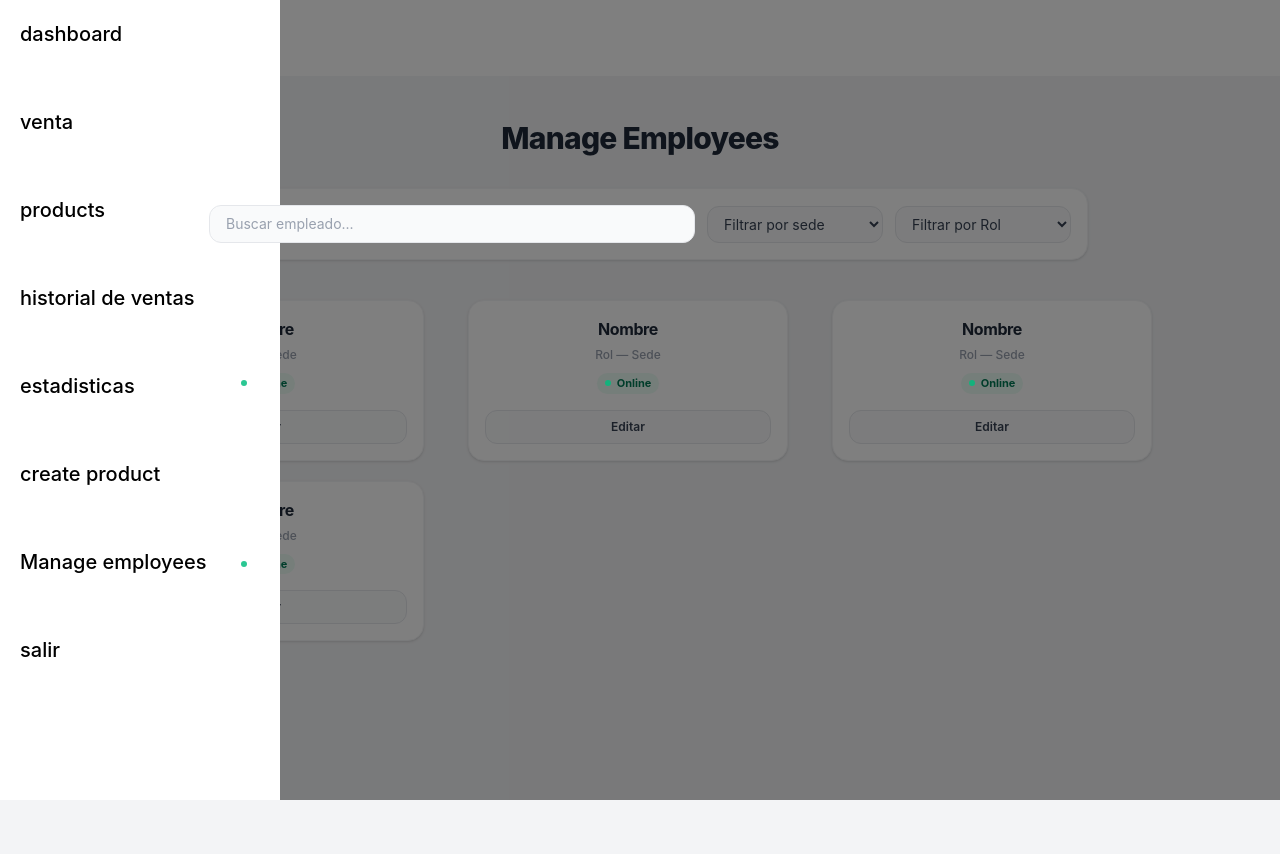
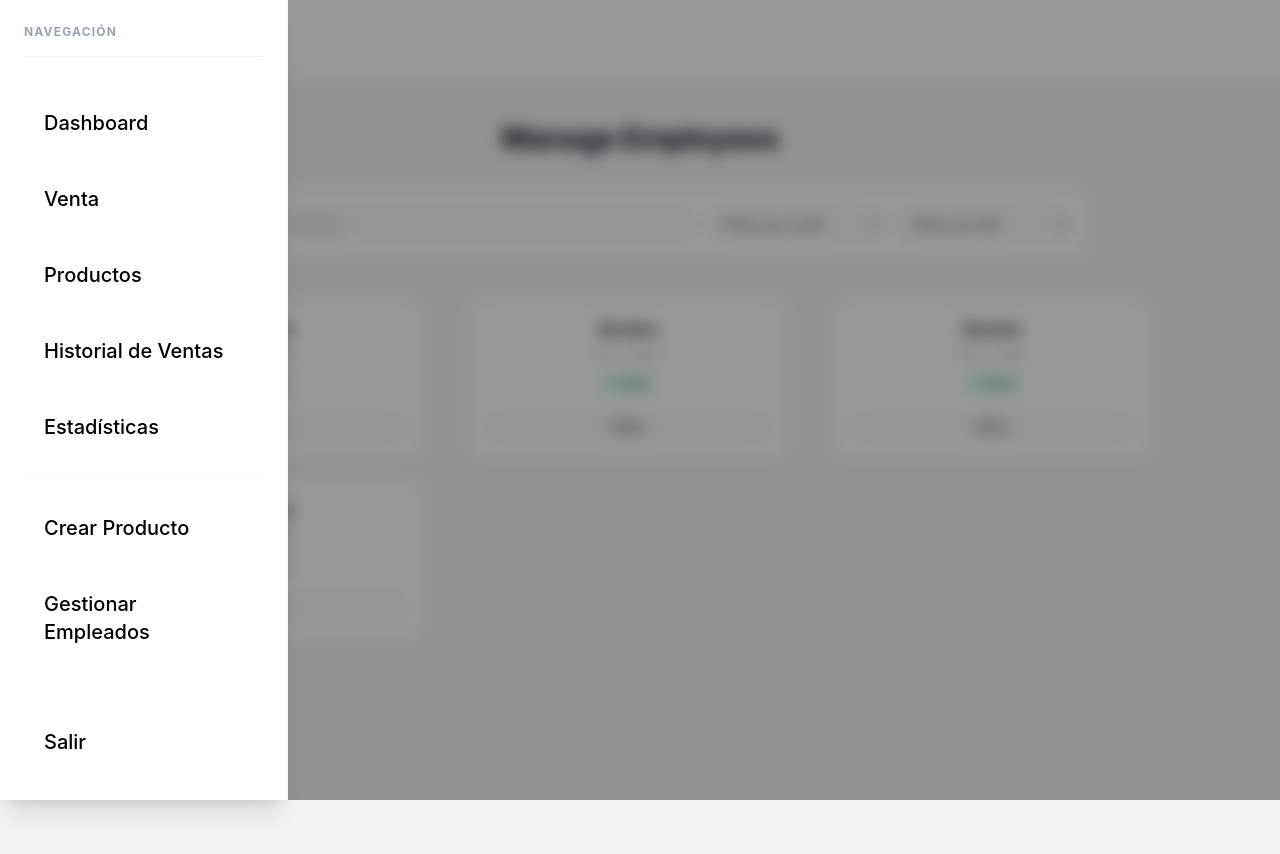
Before and after one commit to and1ru/POS-front, a React (Vite) app: page /private/manage-employees in a window 1280 px wide. Both pictures are taken after a click on the button "mostrar". Shown: the top 854 px of the page. Built offline with nearby package versions, Linux system fonts and the light colour scheme; grey boxes are pictures that could not be loaded.

Commit message:
se mejora el estilo de la barra de navegacion

```diff
--- a/src/components/li-nav-component.tsx
+++ b/src/components/li-nav-component.tsx
@@ -1,18 +1,20 @@
-import { Link } from "react-router-dom";
+import { useNavigate } from "react-router-dom";
 
-interface Props{
-    address?:string
-    title: string
+interface Props {
+  address?: string
+  title: string
 }
-export const LiNavComponent = ({address, title}:Props) => {
+export const LiNavComponent = ({ address, title }: Props) => {
+  const navegar = useNavigate()
+
+  function handleClick() {
+    navegar(`${address}`, { replace: true })
+  }
   return (
-        <li>
-          <Link
-            to={`${address}`}
-            className="block font-medium text-xl w-full p-5 duration-200 cursor-pointer hover:text-2xl hover:bg-gray-200 "
-          >
-            {title}
-          </Link>
-        </li>
+    <li
+      className="block font-medium text-xl w-full p-5 duration-200 cursor-pointer hover:text-2xl hover:bg-gray-200 "
+      onClick={handleClick}>
+      {title}
+    </li>
   );
 };
--- a/src/components/nav-component.tsx
+++ b/src/components/nav-component.tsx
@@ -10,18 +10,40 @@ export const NavComponent = () => {
 
   return (
     <nav
-    onClick={handleNav}
-      className={`w-full bg-black/50  fixed top-0 ${navContext ? "" : "translate-x-[-300vh]"} transition-all duration-300`}
+      onClick={handleNav}
+      // El contenedor padre ahora es un overlay que ocupa toda la pantalla
+      className={`fixed inset-0 bg-black/40 backdrop-blur-sm transition-opacity duration-300 z-50 ${navContext ? "opacity-100 pointer-events-auto" : "opacity-0 pointer-events-none"
+        }`}
     >
-      <ul className={`w-70 h-screen bg-white border-gray-200 flex flex-col gap-5 ${navContext ? "" : "translate-x-[-63vh]"} transition-all duration-300`}>
-        <LiNavComponent address="/private/dashboard" title="dashboard"/>
-        <LiNavComponent address="/private/venta" title="venta"/>
-        <LiNavComponent address="/private/products" title="products"/>
-        <LiNavComponent address="/private/historial-ventas" title="historial de ventas"/>
-        <LiNavComponent address="/private/estadisticas" title="estadisticas"/>
-        <LiNavComponent address="/private/create-product" title="create product"/>
-        <LiNavComponent address="/private/manage-employees" title="Manage employees"/>
-        <LiNavComponent address="" title="salir"/>
+      {/* Menú Lateral (Sidebar) */}
+      <ul
+        onClick={(e) => e.stopPropagation()} // Evita que se cierre el menú al hacer click dentro de la lista
+        className={`w-72 h-screen bg-white border-r border-gray-100 shadow-xl flex flex-col gap-2 p-6 transition-transform duration-300 ease-in-out overflow-y-auto ${navContext ? "translate-x-0" : "-translate-x-full"
+          }`}
+      >
+        {/* Encabezado del menú para darle estructura visual */}
+        <div className="mb-6 pb-4 border-b border-gray-100">
+          <h2 className="text-xs font-bold uppercase tracking-widest text-gray-400">
+            Navegación
+          </h2>
+        </div>
+
+        <LiNavComponent address="/private/dashboard" title="Dashboard" />
+        <LiNavComponent address="/private/venta" title="Venta" />
+        <LiNavComponent address="/private/products" title="Productos" />
+        <LiNavComponent address="/private/historial-ventas" title="Historial de Ventas" />
+        <LiNavComponent address="/private/estadisticas" title="Estadísticas" />
+
+        {/* Separador sutil antes de las acciones de gestión */}
+        <div className="my-2 border-t border-gray-50" />
+
+        <LiNavComponent address="/private/create-product" title="Crear Producto" />
+        <LiNavComponent address="/private/manage-employees" title="Gestionar Empleados" />
+
+        {/* Empujamos el botón "Salir" al fondo si hay espacio suficiente */}
+        <div className="mt-auto pt-4">
+          <LiNavComponent address="/login" title="Salir" />
+        </div>
       </ul>
     </nav>
   );
```
